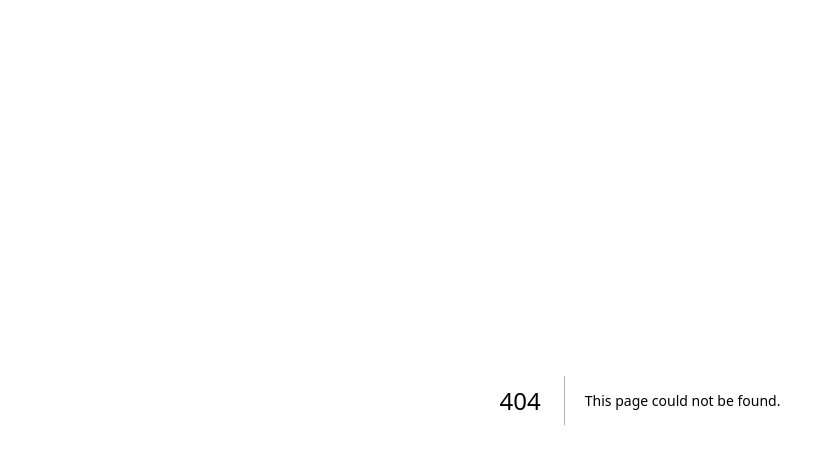
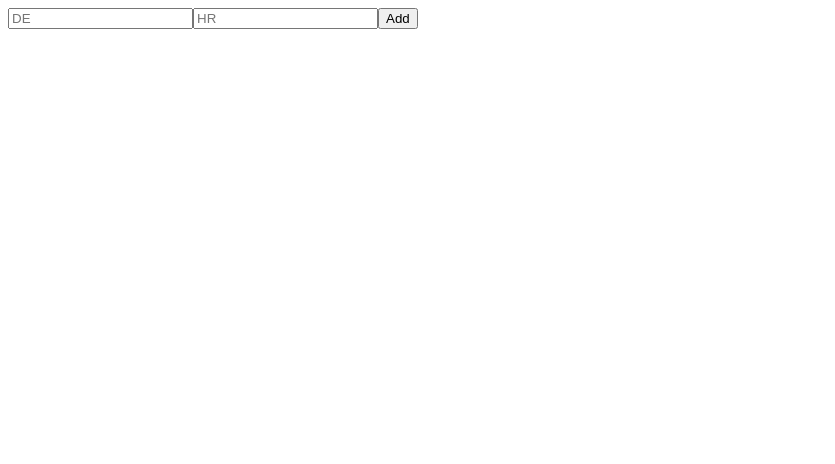
Before and after one commit to AlexGrohmann/Bok, a Next.js app: page /components/AddItem in a window 1280 px wide. Before the commit this address had no page. Shown: the top 464 px of the page, without its empty margins (0-835 px from the left). Built offline with nearby package versions, Linux system fonts and the light colour scheme.

Commit message:
add items

```diff
--- a/pages/api-helper.js
+++ b/pages/api-helper.js
@@ -14,7 +14,7 @@ export async function getData() {
   }
 }
 
-export async function addData() {
+export async function addData(de, hr) {
   const url = "/api/subscribers";
   try {
     const response = await fetch(url, {
@@ -23,7 +23,7 @@ export async function addData() {
         Accept: "application/json",
         "Content-Type": "application/json",
       },
-      body: JSON.stringify({ HR: "test", DE: "test" }),
+      body: JSON.stringify({ HR: de, DE: hr }),
     });
     if (!response.ok) {
       throw new Error(`Response status: ${response.status}`);
--- /dev/null
+++ b/pages/components/AddItem.jsx
@@ -0,0 +1,36 @@
+import { useState } from "react";
+import { addData } from "../api-helper";
+
+function AddItem(props) {
+  const [inputValueDE, setInputValueDE] = useState("");
+  const [inputValueHR, setInputValueHR] = useState("");
+  const [success, setSuccess] = useState(false);
+  const [error, setError] = useState(false);
+  const handleClick = () => {
+    console.log(inputValueDE, inputValueHR);
+    if (inputValueDE !== "" && inputValueHR !== "") {
+      addData(inputValueDE, inputValueHR)
+        .then(() => setSuccess(true))
+        .catch(() => setError(true));
+    }
+  };
+  return (
+    <div>
+      <input
+        id="de"
+        placeholder="DE"
+        onChange={(e) => setInputValueDE(e.target.value)}
+      ></input>
+      <input
+        id="HR"
+        placeholder="HR"
+        onChange={(e) => setInputValueHR(e.target.value)}
+      ></input>
+      <button onClick={() => handleClick()}>Add</button>
+      {success && <div>successfull added </div>}
+      {error && <div>there was an error...</div>}
+    </div>
+  );
+}
+
+export default AddItem;
--- a/pages/index.js
+++ b/pages/index.js
@@ -4,6 +4,7 @@ import { useEffect, useState } from "react";
 import Menu from "./components/Menu";
 import ItemList from "./components/ItemList";
 import { getData } from "./api-helper";
+import AddItem from "./components/AddItem";
 
 export default function Home() {
   const [step, setStep] = useState(1);
@@ -45,7 +46,7 @@ export default function Home() {
       if (error) return <div>Error: {error}</div>;
       return <ItemList data={data} />;
     case 5:
-    // return add new
+      return <AddItem />;
     default:
       return <Welcome onClick={() => setStep(2)} />;
   }
```
